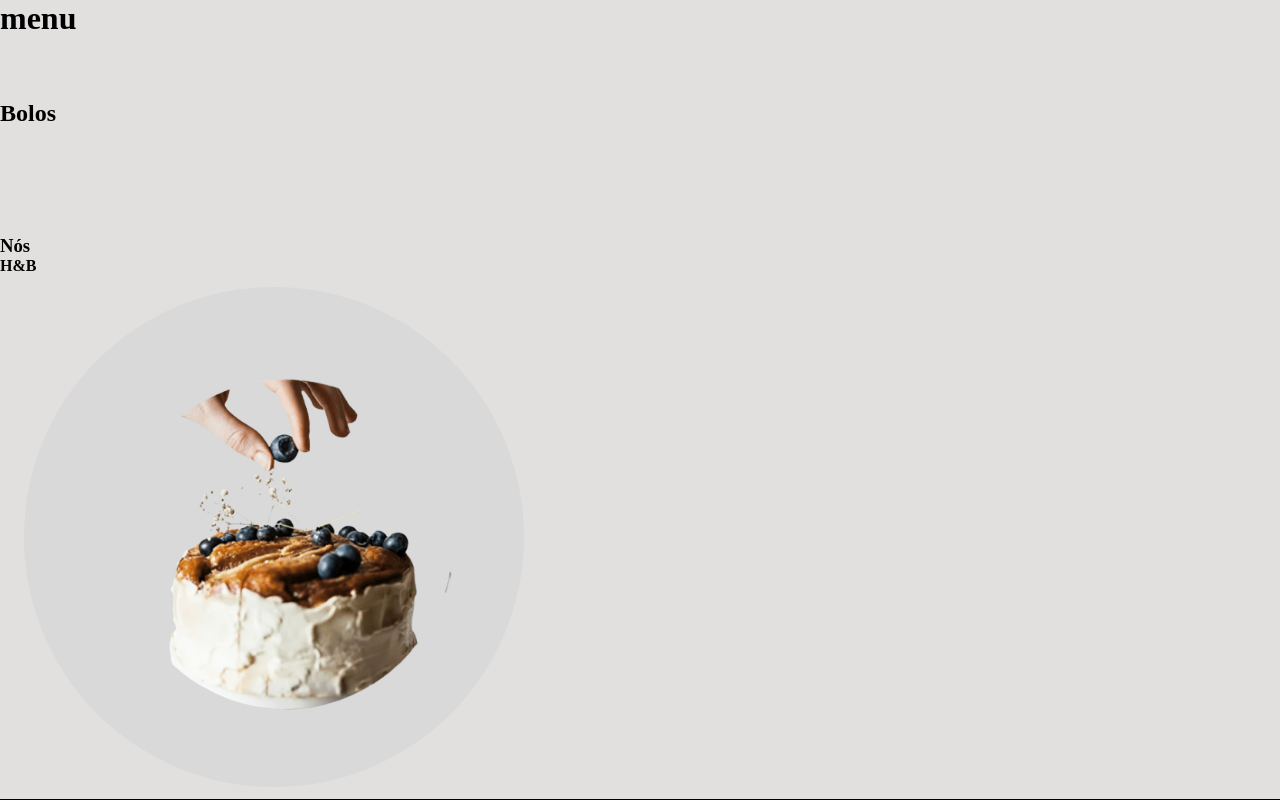
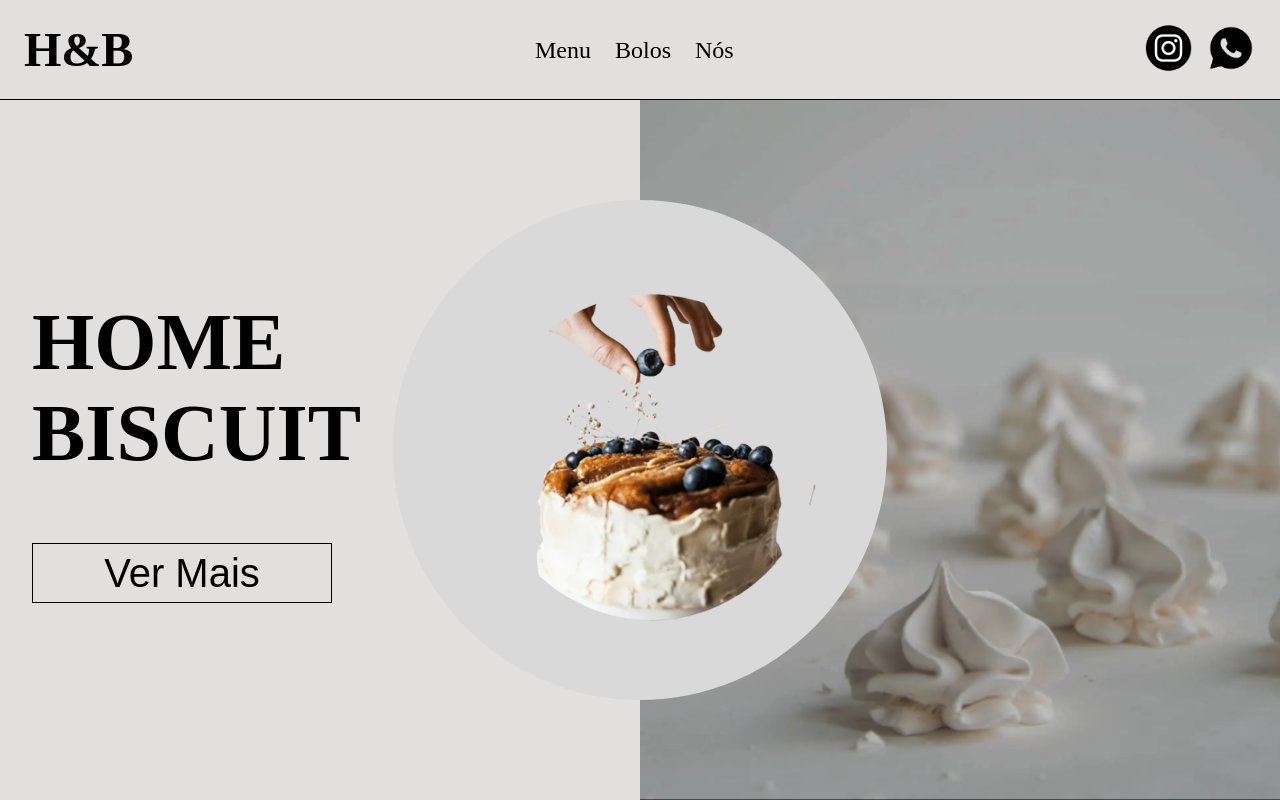
Before and after one commit to triz27111/SiteDeComida, a plain HTML site: page index.html in a window 1280 px wide. Drawn offline with Linux system fonts and the light colour scheme.

Commit message:
Update index.html

```diff
--- a/index.html
+++ b/index.html
@@ -1,23 +1,33 @@
 <!DOCTYPE html>
-<html lang="en">
+<html lang="pt-br">
 <head>
     <meta charset="UTF-8">
     <meta name="viewport" content="width=device-width, initial-scale=1.0">
-
     <link rel="stylesheet" href="style.css">
     <title>home Biscuit</title>
+</head>
 
-    <h1> menu </h1>
-    <h2> Bolos </h2>
-    <h3> Nós </h3>
-    <h4>H&B</h4>
-     <header>
-         <div class="bolo"></div>
-
-    <body>
-
-
-
-    </body>
-
+<body>
+    <header>
+    <h1>H&B</h1>
+    <div class="options">
+        <p>Menu</p>
+        <p>Bolos</p>
+        <p>Nós</p>
+    </div>
+    <div class="social">
+        <img src="./img/logo-instagram-png-fundo-transparente6.webp" alt="logo do instagram">
+        <img src="./img/logo whatsapp.png" alt="logo do whatsapp">
+    </div>
+    </header>
+    <main>
+        <div class="title">
+            <h2>HOME BISCUIT</h2>
+            <button>Ver Mais</button>
+        </div>
+        <div class="bolo"></div>
+         <img src="./img/suspiro.png" alt="suspiro">
+         <div class="branco"></div>
+    </main>
+</body>
 </html>
```
